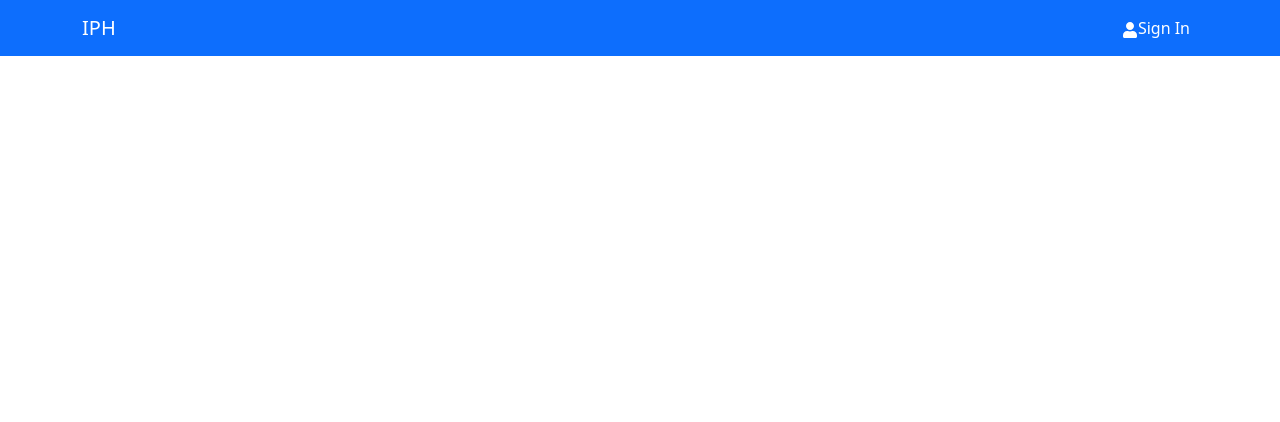
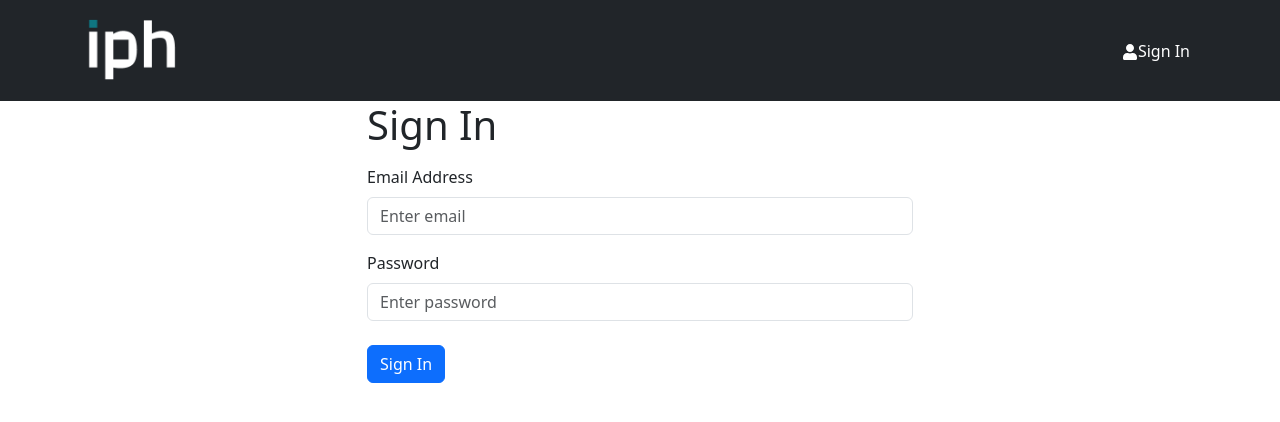
Before and after one commit to NitGanwani/IPH-Frontend, a React (Vite) app: page /login in a window 1280 px wide. Before the commit this address had no page. Shown: the top 422 px of the page. Built offline with nearby package versions, Linux system fonts and the light colour scheme.

Commit message:
Add form container and login components

```diff
--- a/index.html
+++ b/index.html
@@ -7,6 +7,7 @@
   <title>IPH</title>
   <link href="https://cdn.jsdelivr.net/npm/bootstrap@5.3.2/dist/css/bootstrap.min.css" rel="stylesheet"
     integrity="sha384-T3c6CoIi6uLrA9TneNEoa7RxnatzjcDSCmG1MXxSR1GAsXEV/Dwwykc2MPK8M2HN" crossorigin="anonymous">
+  <link rel="shortcut icon" href="/cropped-iph_favicon_512-192x192.png" type="image/x-icon">
   <script type="module" src="/src/main.tsx" defer></script>
 </head>
 
--- a/src/features/components/app.routes/app.routes.tsx
+++ b/src/features/components/app.routes/app.routes.tsx
@@ -1,10 +1,14 @@
-import { Suspense } from 'react';
-import { Routes } from 'react-router-dom';
+import { Suspense, lazy } from 'react';
+import { Route, Routes } from 'react-router-dom';
+
+const Login = lazy(() => import('../login/login'));
 
 export function AppRoutes() {
   return (
     <Suspense>
-      <Routes></Routes>
+      <Routes>
+        <Route path="/login" element={<Login></Login>}></Route>
+      </Routes>
     </Suspense>
   );
 }
--- /dev/null
+++ b/src/features/components/form/form.tsx
@@ -0,0 +1,20 @@
+import React from 'react';
+import { Container, Row, Col } from 'react-bootstrap';
+
+type Props = {
+  children: React.ReactNode;
+};
+
+export function FormContainer({ children }: Props) {
+  return (
+    <Container>
+      <Row className="justify-content-md-center">
+        <Col xs={12} md={6}>
+          {children}
+        </Col>
+      </Row>
+    </Container>
+  );
+}
+
+export default FormContainer;
--- a/src/features/components/header/header.tsx
+++ b/src/features/components/header/header.tsx
@@ -10,16 +10,19 @@ import NavbarToggle from 'react-bootstrap/esm/NavbarToggle';
 import { FaUser } from 'react-icons/fa';
 import { LinkContainer } from 'react-router-bootstrap';
 import { useUsers } from '../../hooks/use.users';
+import logo from '../../../../src/assets/logo.png';
 
 export function Header() {
   const { loggedUser, logout } = useUsers();
 
   return (
     <header>
-      <Navbar bg="primary" variant="dark" expand="md" collapseOnSelect>
+      <Navbar bg="dark" variant="dark" expand="md" collapseOnSelect>
         <Container>
           <LinkContainer to="/">
-            <NavbarBrand>IPH</NavbarBrand>
+            <NavbarBrand>
+              <img src={logo} alt="iph-logo" width={100} height={75} />
+            </NavbarBrand>
           </LinkContainer>
           <NavbarToggle aria-controls="basic-navbar-nav"></NavbarToggle>
           <NavbarCollapse id="basic-navbar-nav">
--- /dev/null
+++ b/src/features/components/login/login.tsx
@@ -0,0 +1,72 @@
+import { SyntheticEvent, useEffect, useState } from 'react';
+import FormContainer from '../form/form';
+import { Form, Button } from 'react-bootstrap';
+import { useNavigate } from 'react-router-dom';
+import { useUsers } from '../../hooks/use.users';
+import Swal from 'sweetalert2';
+
+export function Login() {
+  const [hasLogin, setHasLogin] = useState(false);
+  const [email, setEmail] = useState('');
+  const [password, setPassword] = useState('');
+  const navigate = useNavigate();
+
+  const { login } = useUsers();
+
+  const handleSubmit = (event: SyntheticEvent) => {
+    event.preventDefault();
+    const element = event.target as HTMLFormElement;
+    const loggedUser = {
+      email: (element.elements.namedItem('email') as HTMLInputElement).value,
+      password: (element.elements.namedItem('password') as HTMLInputElement)
+        .value,
+    };
+    login(loggedUser);
+  };
+
+  useEffect(() => {
+    if (hasLogin) {
+      Swal.fire({
+        icon: 'success',
+        title: '¡Login correcto!',
+        showConfirmButton: false,
+        timer: 1500,
+        width: 350,
+      }).then(() => {
+        setHasLogin(false);
+        navigate('/home/');
+      });
+    }
+  }, [hasLogin]);
+
+  return (
+    <FormContainer>
+      <h1>Sign In</h1>
+      <Form onSubmit={handleSubmit}>
+        <Form.Group controlId="email" className="my-3">
+          <Form.Label>Email Address</Form.Label>
+          <Form.Control
+            type="email"
+            placeholder="Enter email"
+            value={email}
+            onChange={(e) => setEmail(e.target.value)}
+          ></Form.Control>
+        </Form.Group>
+        <Form.Group controlId="password" className="my-3">
+          <Form.Label>Password</Form.Label>
+          <Form.Control
+            type="password"
+            placeholder="Enter password"
+            value={password}
+            onChange={(e) => setPassword(e.target.value)}
+          ></Form.Control>
+        </Form.Group>
+        <Button type="submit" variant="primary" className="mt-2">
+          Sign In
+        </Button>
+      </Form>
+    </FormContainer>
+  );
+}
+
+export default Login;
```
Also changed, not shown: public/cropped-iph_favicon_512-192x192.png (added), src/assets/logo.png (added).
